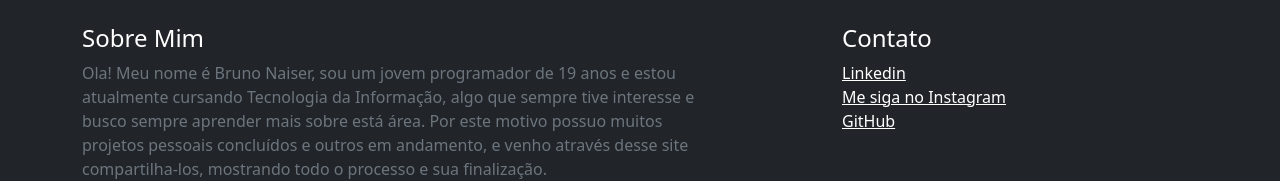
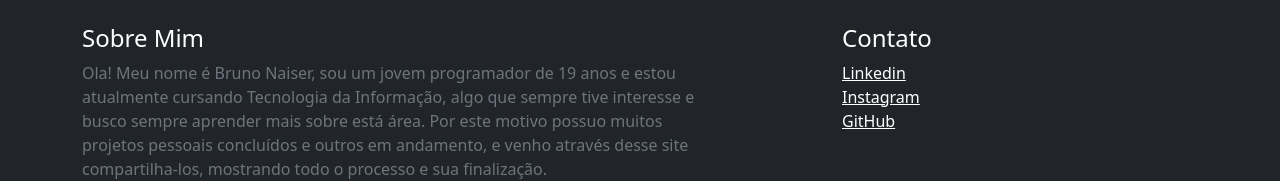
Before and after one commit to Brunnonno/Brunnonno.github.io, a plain HTML site: page projeto2.html in a window 1280 px wide. Both pictures are taken after a click on the button "Toggle navigation". Shown: the top 181 px of the page. Drawn offline with nearby package versions, Linux system fonts and the light colour scheme.

Commit message:
Update projeto2.html

```diff
--- a/projeto2.html
+++ b/projeto2.html
@@ -41,7 +41,7 @@
               <h4 class="text-white">Contato</h4>
               <ul class="list-unstyled">
                 <li><a href="https://www.linkedin.com/in/brunonaiser/" target="_blank" class="text-white">Linkedin</a></li>
-                <li><a href="https://www.instagram.com/brunonaiser/" target="_blank" class="text-white">Me siga no Instagram</a></li>
+                <li><a href="https://www.instagram.com/brunonaiser/" target="_blank" class="text-white">Instagram</a></li>
                 <li><a href="https://github.com/Brunnonno" target="_blank" class="text-white">GitHub</a></li>
               </ul>
             </div>
```
